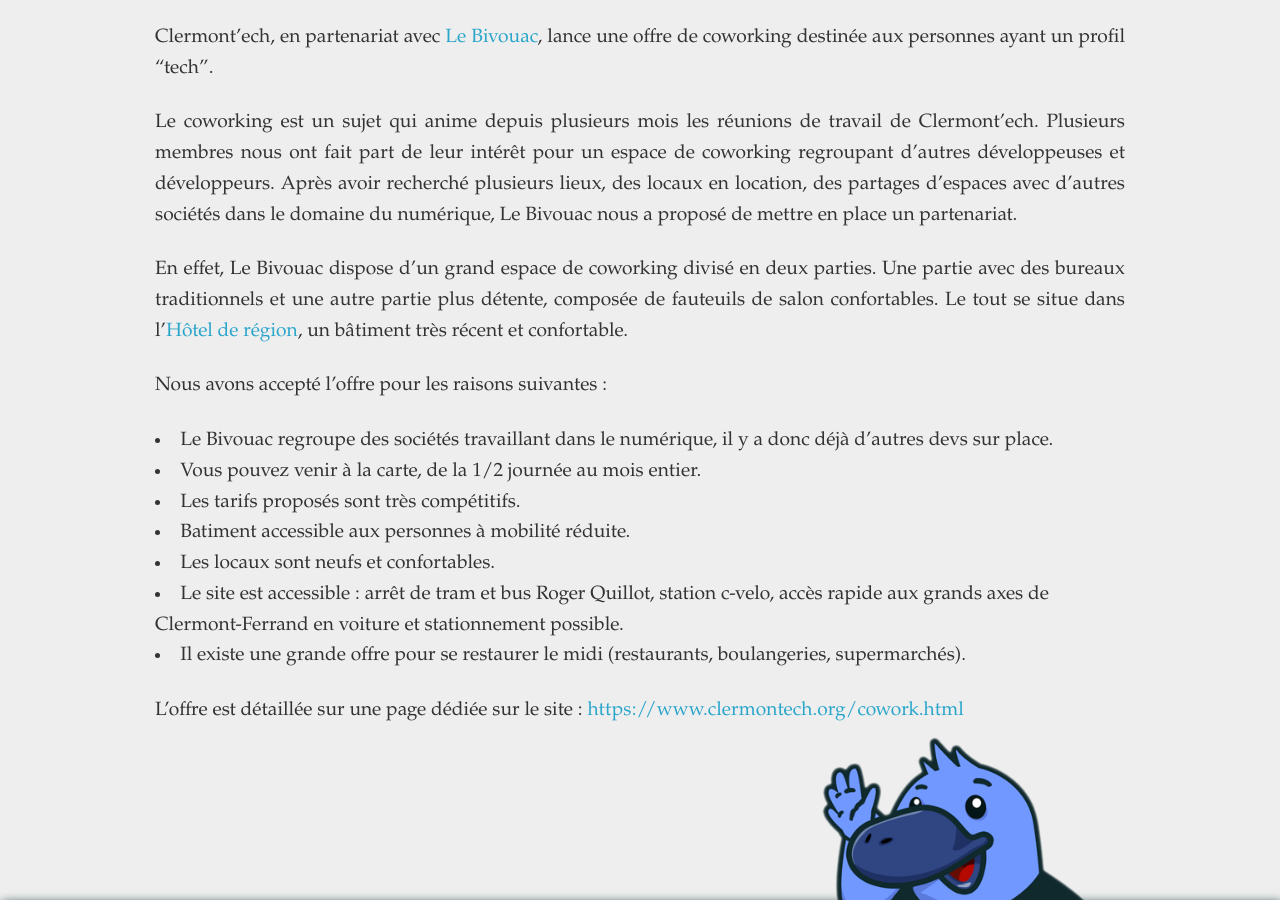
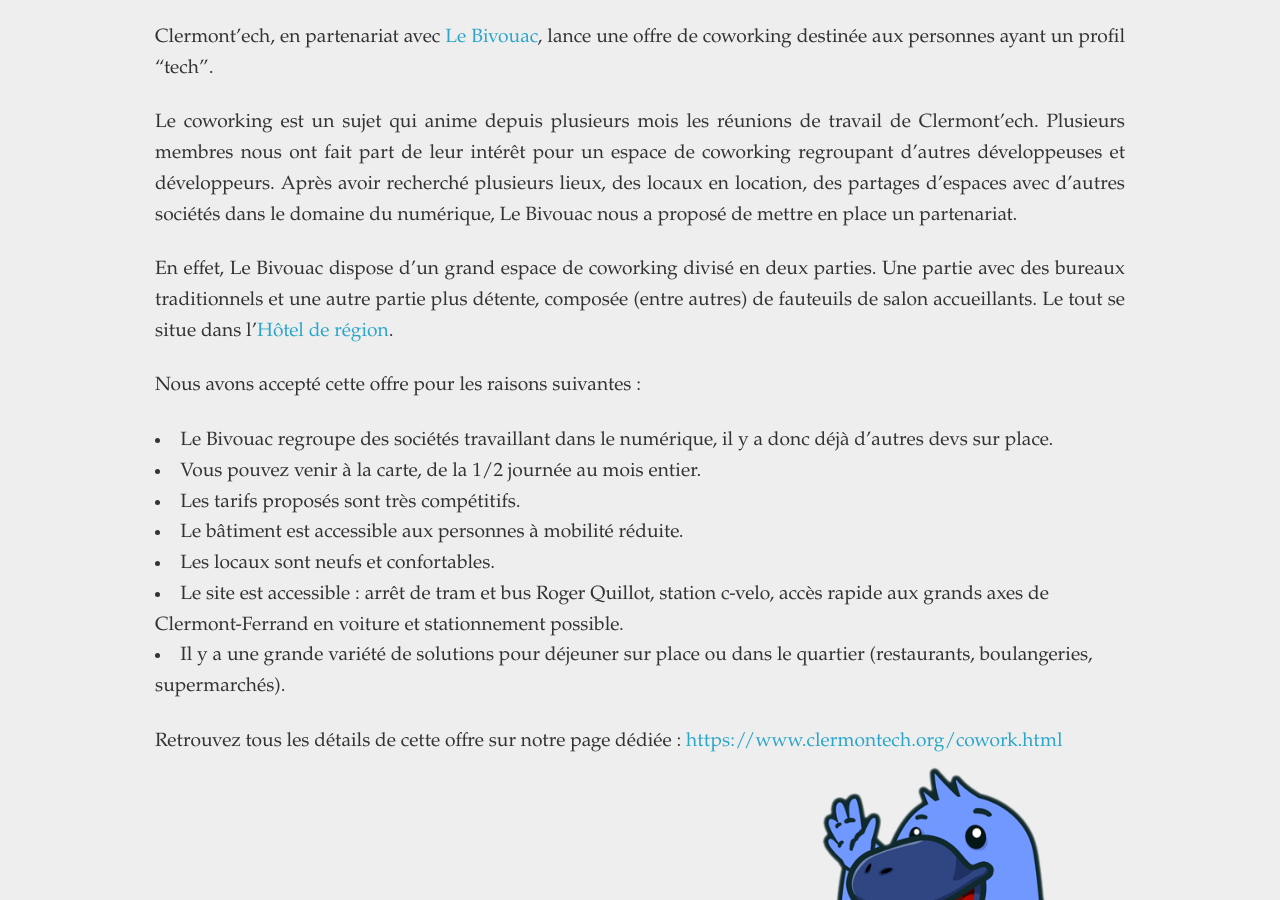
Before and after one commit to clermontech/clermontech.github.com, a Jekyll site: the page built from _posts/2018-09-09-offre-coworking.md, in a window 1280 px wide and 900 px high, scrolled down 480 px. Built offline with Jekyll 4.4.1, drawn with Linux system fonts in a browser that asks for light colours.

Commit message:
retours de jmaupetit sur l'article du cowork

```diff
--- a/_posts/2018-09-09-offre-coworking.md
+++ b/_posts/2018-09-09-offre-coworking.md
@@ -10,16 +10,16 @@
 Le coworking est un sujet qui anime depuis plusieurs mois les réunions de travail de Clermont'ech. Plusieurs membres nous ont fait part de leur intérêt pour un espace de coworking regroupant d'autres développeuses et développeurs.
 Après avoir recherché plusieurs lieux, des locaux en location, des partages d'espaces avec d'autres sociétés dans le domaine du numérique, Le Bivouac nous a proposé de mettre en place un partenariat.
 
-En effet, Le Bivouac dispose d'un grand espace de coworking divisé en deux parties. Une partie avec des bureaux traditionnels et une autre partie plus détente, composée de fauteuils de salon confortables. Le tout se situe dans l'[Hôtel de région](https://osm.org/go/0AkOKx_14--), un bâtiment très récent et confortable.
+En effet, Le Bivouac dispose d'un grand espace de coworking divisé en deux parties. Une partie avec des bureaux traditionnels et une autre partie plus détente, composée (entre autres) de fauteuils de salon accueillants. Le tout se situe dans l'[Hôtel de région](https://osm.org/go/0AkOKx_14--).
 
-Nous avons accepté l'offre pour les raisons suivantes :
+Nous avons accepté cette offre pour les raisons suivantes :
 
 - Le Bivouac regroupe des sociétés travaillant dans le numérique, il y a donc déjà d'autres devs sur place.
 - Vous pouvez venir à la carte, de la 1/2 journée au mois entier.
 - Les tarifs proposés sont très compétitifs.
-- Batiment accessible aux personnes à mobilité réduite.
+- Le bâtiment est accessible aux personnes à mobilité réduite.
 - Les locaux sont neufs et confortables.
 - Le site est accessible : arrêt de tram et bus Roger Quillot, station c-velo, accès rapide aux grands axes de Clermont-Ferrand en voiture et stationnement possible.
-- Il existe une grande offre pour se restaurer le midi (restaurants, boulangeries, supermarchés).
+- Il y a une grande variété de solutions pour déjeuner sur place ou dans le quartier (restaurants, boulangeries, supermarchés).
 
-L'offre est détaillée sur une page dédiée sur le site : [https://www.clermontech.org/cowork.html](https://www.clermontech.org/cowork.html)
+Retrouvez tous les détails de cette offre sur notre page dédiée : [https://www.clermontech.org/cowork.html](https://www.clermontech.org/cowork.html)
```
